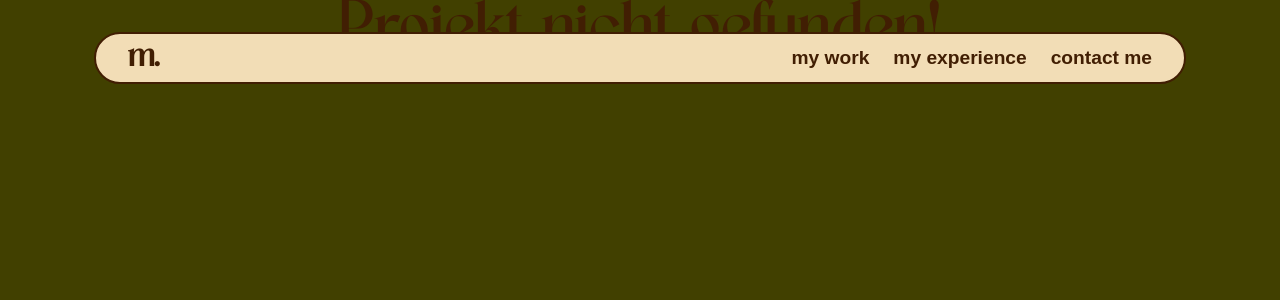
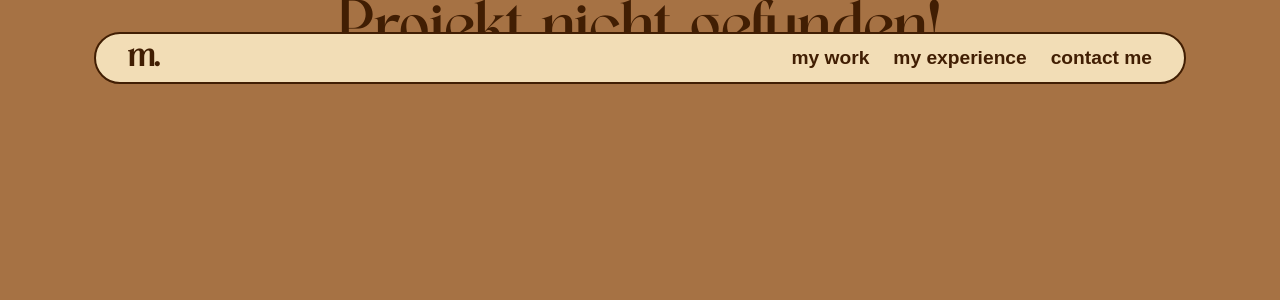
Before and after one commit to michelleree/portfolio, a React (Vite) app: page /work/1 in a window 1280 px wide. Shown: the top 300 px of the page. Built offline with nearby package versions, Linux system fonts and the light colour scheme.

Commit message:
small change

```diff
--- a/src/styles/Project.css
+++ b/src/styles/Project.css
@@ -0,0 +1,5 @@
+@import url("App.css");
+
+body {
+    background-color: var(--brown);
+}
```
